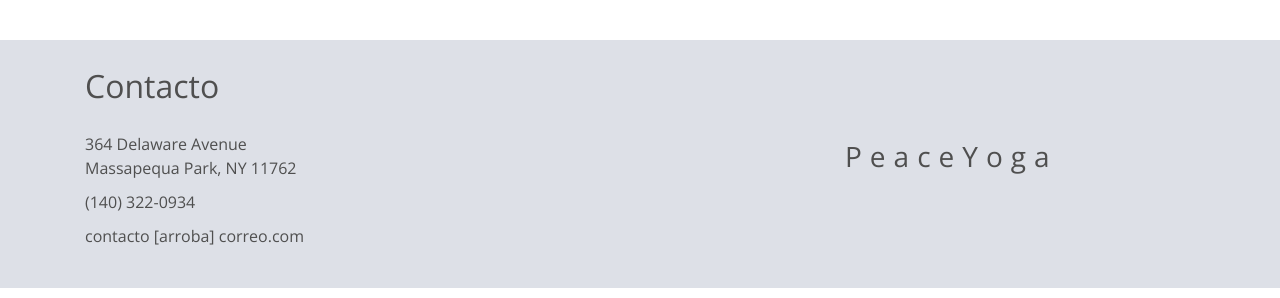
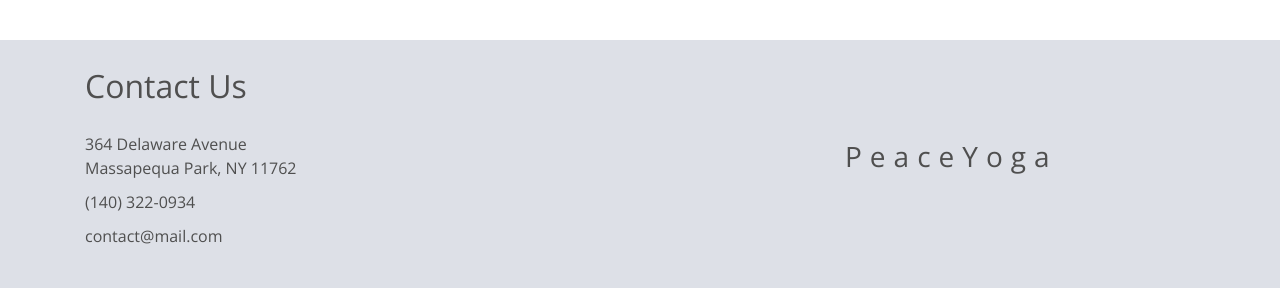
Before and after one commit to Dionisiaca/Startup-website-practice, a plain HTML site: page index.html in a window 1280 px wide. Shown: the part 4013-4311 px from the top of the page. Drawn offline with nearby package versions, Linux system fonts and the light colour scheme.

Commit message:
contact title

```diff
--- a/index.html
+++ b/index.html
@@ -247,12 +247,12 @@
         <div class="container">
           <div class="row">
             <div class="col-md-8">
-              <h4 class="titulo">Contacto</h4>
+              <h4 class="titulo">Contact Us</h4>
               <p class="calle">
                 364 Delaware Avenue <br />Massapequa Park, NY 11762
               </p>
               <p class="telefono">(140) 322-0934</p>
-              <p class="correo">contacto [arroba] correo.com</p>
+              <p class="correo">contact@mail.com</p>
             </div>
             <div class="col-md-4 logo">
               <h3>PeaceYoga</h3>
```
